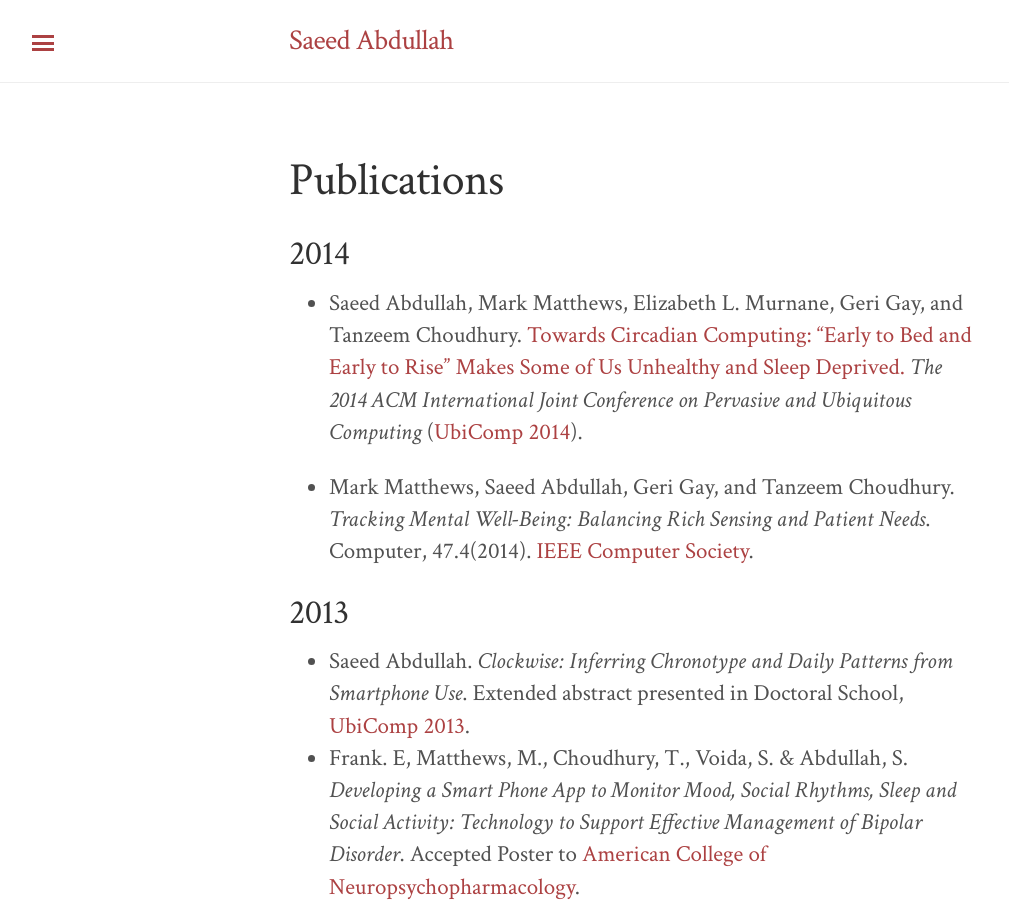
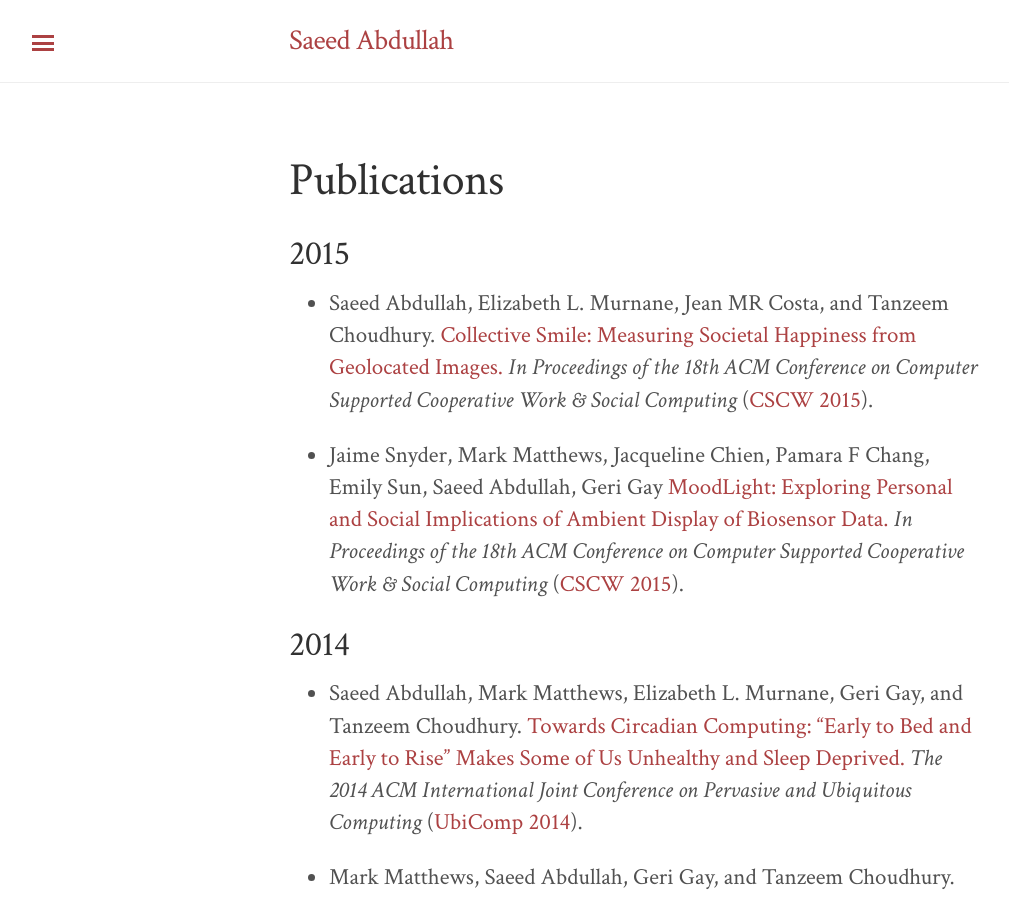
Before and after one commit to saeed-abdullah/saeed-abdullah.github.io, a Jekyll site: the page built from publications.markdown, in a window 1280 px wide and 900 px high. Shown: the whole window, without its empty margins (6-1015 px from the left). Built offline with Jekyll 4.4.1, drawn with Linux system fonts in a browser that asks for light colours.

Commit message:
Adds CSCW 2015 papers.

```diff
--- a/publications.markdown
+++ b/publications.markdown
@@ -2,6 +2,15 @@
 title: Publications
 layout: page
 ---
+
+2015
+----
+*  Saeed Abdullah, Elizabeth L. Murnane, Jean MR Costa, and Tanzeem Choudhury.
+<a href="http://dl.acm.org/citation.cfm?id=2675186">Collective Smile: Measuring Societal Happiness from Geolocated Images.</a> <em>In Proceedings of the 18th ACM Conference on Computer Supported Cooperative Work & Social Computing</em> (<a href="http://cscw.acm.org/2015/">CSCW 2015</a>).
+
+* Jaime Snyder, Mark Matthews, Jacqueline Chien, Pamara F Chang, Emily Sun, Saeed Abdullah, Geri Gay
+<a href="http://dl.acm.org/citation.cfm?id=2675191">MoodLight: Exploring Personal and Social Implications of Ambient Display of Biosensor Data.</a> <em>In Proceedings of the 18th ACM Conference on Computer Supported Cooperative Work & Social Computing</em> (<a href="http://cscw.acm.org/2015/">CSCW 2015</a>).
+
 
 2014
 ----
```
